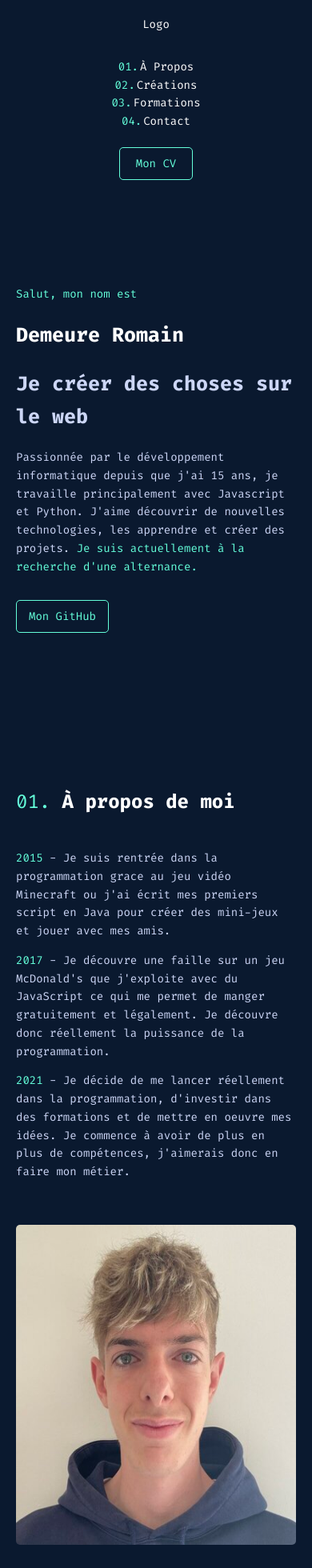
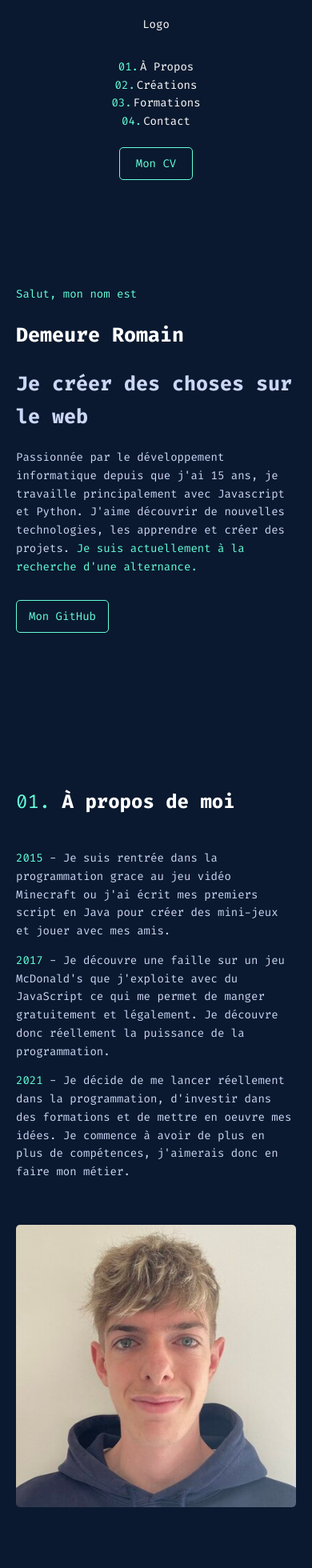
Before and after one commit to romaindemeure/Portfolio, a Vue app: page / in a window 390 px wide. Shown: the top 1960 px of the page at 80% size. Built offline with nearby package versions, Linux system fonts and the light colour scheme.

Commit message:
Modification de la taille de la photo au format téléphone

```diff
--- a/src/components/Apropos.vue
+++ b/src/components/Apropos.vue
@@ -69,8 +69,8 @@
 .container .about .section .aboutPicture .me {
     margin-top: 40px;
     border-radius: 5px;
-    height: 400px;
-    width: auto;
+    width: 400px;
+    height: auto;
 }
 
 .color {
```
